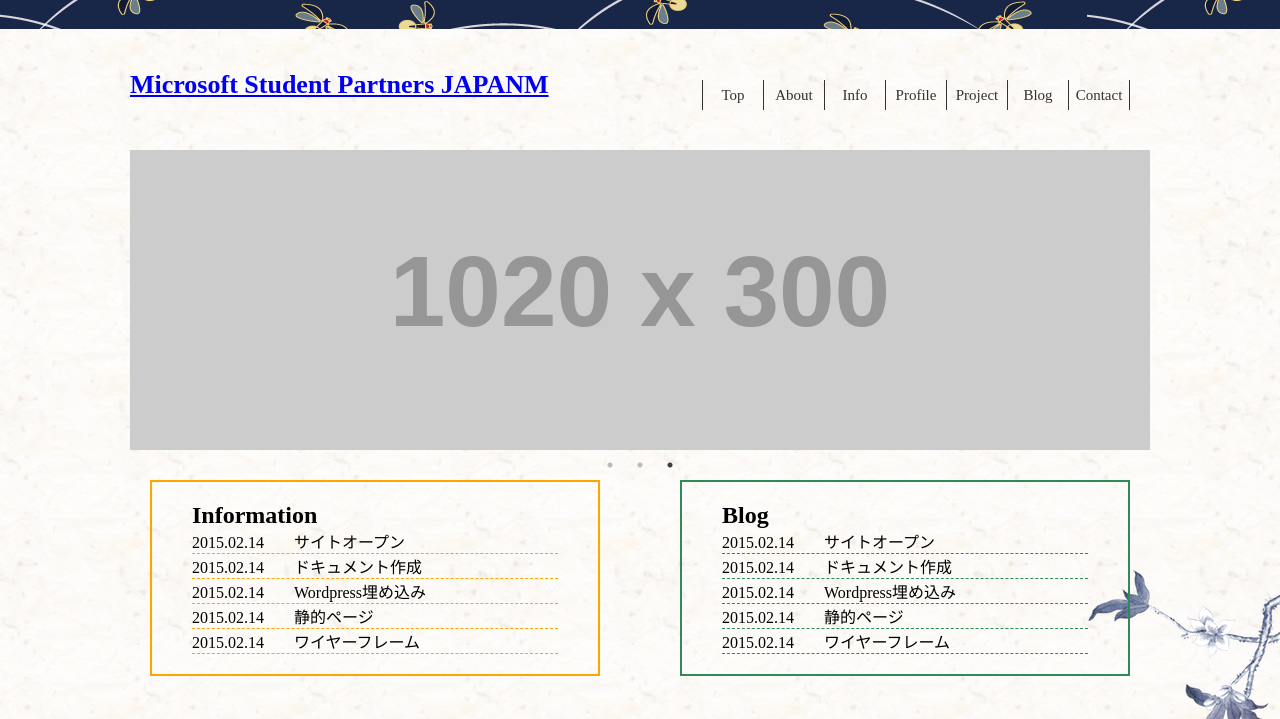
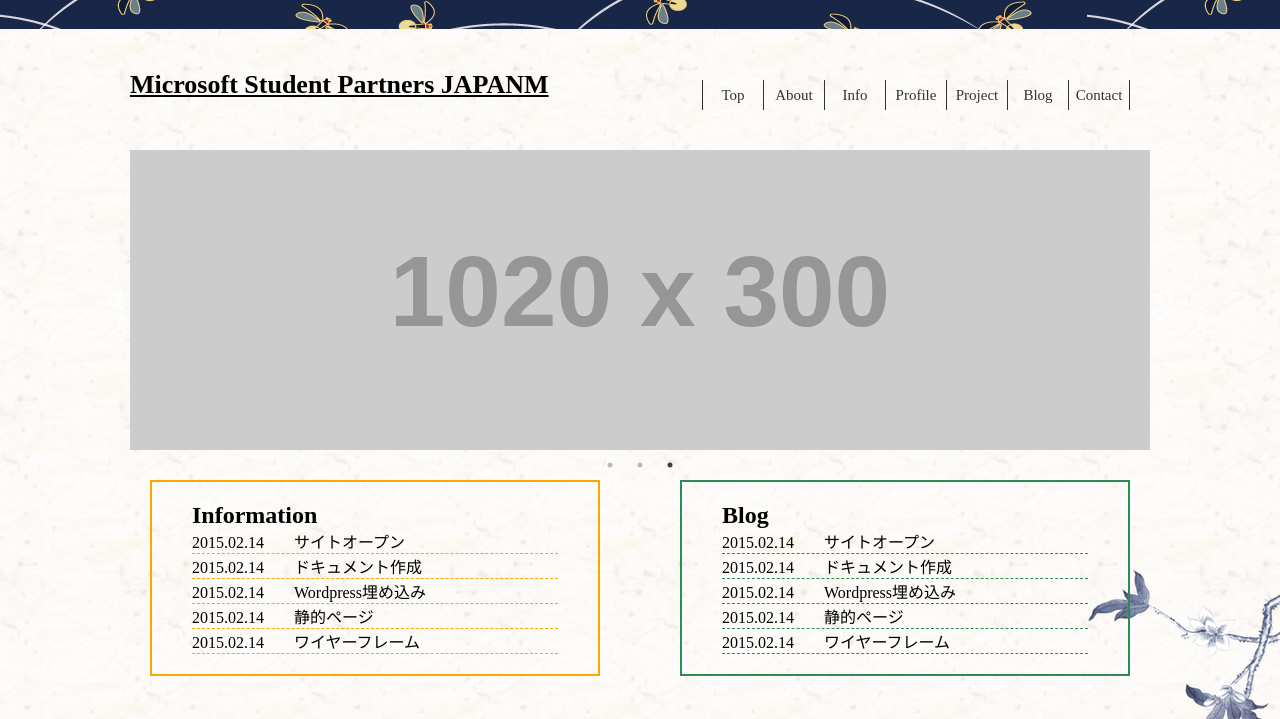
Before and after one commit to bonprosoft/MSPJPWebSite, a plain HTML site: page index.html in a window 1280 px wide. Shown: the top 719 px of the page. Drawn offline with nearby package versions, Linux system fonts and the light colour scheme; placeholder pictures from the web are drawn by us; a web font is replaced by a local one.

Commit message:
fixed bug.

```diff
--- a/css/common.css
+++ b/css/common.css
@@ -69,6 +69,14 @@ header .title{
     font-size:26px;
     padding:20px 0;
 }
+
+header .title a:link,
+header .title a:hover,
+header .title a:visited
+{
+  color: black;
+}
+
 /*
 header .msplogo{
     vertical-align: middle;
```
Also changed, not shown: single.html (+1 -1 lines).
